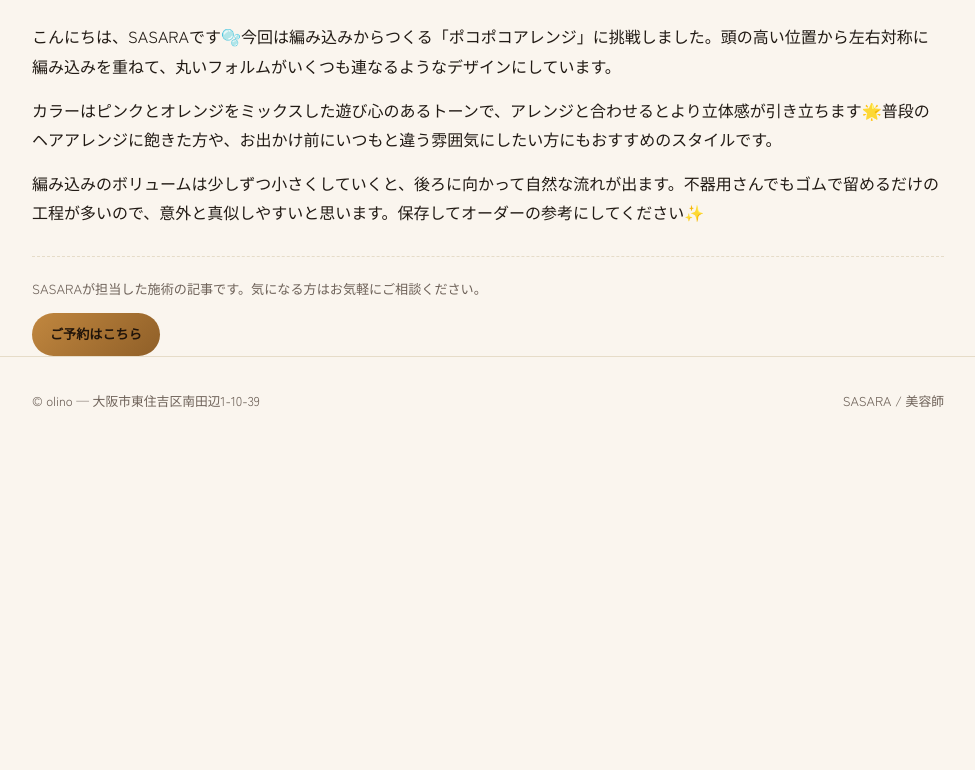
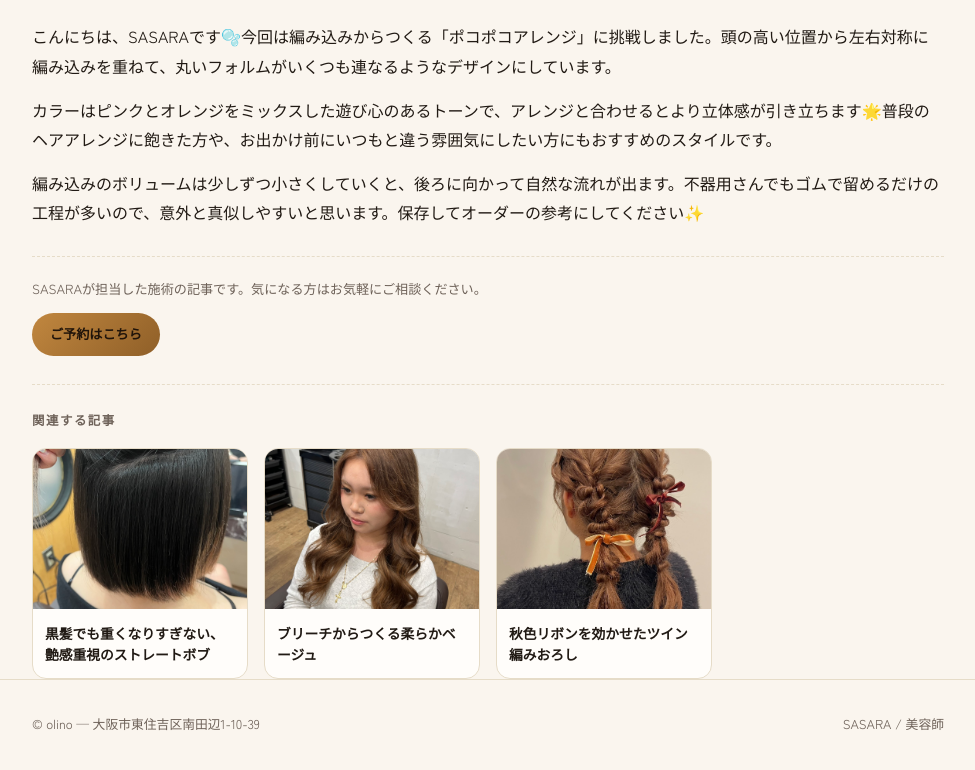
Before and after one commit to haircolorokamo-pixel/olino-blog, a plain HTML site: page sasara/posts/2026-09-13-sasara-bbc648.html in a window 1280 px wide. Shown: the part 1499-2269 px from the top of the page, without its empty margins (152-1127 px from the left). Before the commit the page ends 1959 px from the top, so only its background shows below. Drawn offline with Linux system fonts and the light colour scheme.

Commit message:
関連記事を追加: sasara/posts/2026-09-13-sasara-bbc648.html

```diff
--- a/sasara/posts/2026-09-13-sasara-bbc648.html
+++ b/sasara/posts/2026-09-13-sasara-bbc648.html
@@ -48,6 +48,24 @@
         <a class="btn-primary btn-sm" href="https://x9wzae.b-merit.jp/kyx5u7/web/login" target="_blank" rel="noopener">ご予約はこちら</a>
       </div>
     </div>
+
+    <div class="related-posts">
+      <h3>関連する記事</h3>
+      <div class="related-grid">
+      <a class="related-card" href="2026-09-11-sasara-b0e661.html">
+        <div class="thumb"><img src="img/2026-09-11-sasara-b0e661.jpg" alt="黒髪でも重くなりすぎない、艶感重視のストレートボブ" loading="lazy"></div>
+        <div class="rc-body"><h4>黒髪でも重くなりすぎない、艶感重視のストレートボブ</h4></div>
+      </a>
+      <a class="related-card" href="2026-09-13-sasara-ed4f04.html">
+        <div class="thumb"><img src="img/2026-09-13-sasara-ed4f04.jpg" alt="ブリーチからつくる柔らかベージュ" loading="lazy"></div>
+        <div class="rc-body"><h4>ブリーチからつくる柔らかベージュ</h4></div>
+      </a>
+      <a class="related-card" href="2026-09-09-sasara-c48847.html">
+        <div class="thumb"><img src="img/2026-09-09-sasara-c48847.jpg" alt="秋色リボンを効かせたツイン編みおろし" loading="lazy"></div>
+        <div class="rc-body"><h4>秋色リボンを効かせたツイン編みおろし</h4></div>
+      </a>
+      </div>
+    </div>
   </article>
 </main>
 
```
